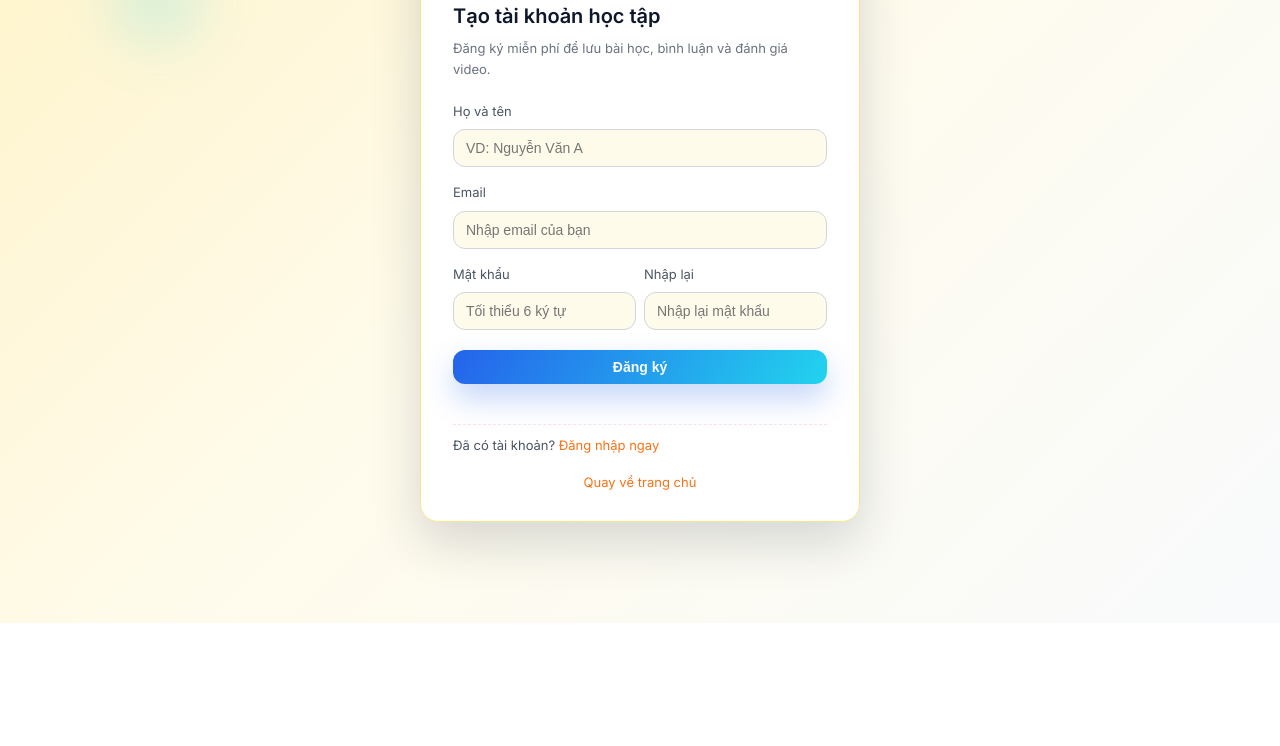
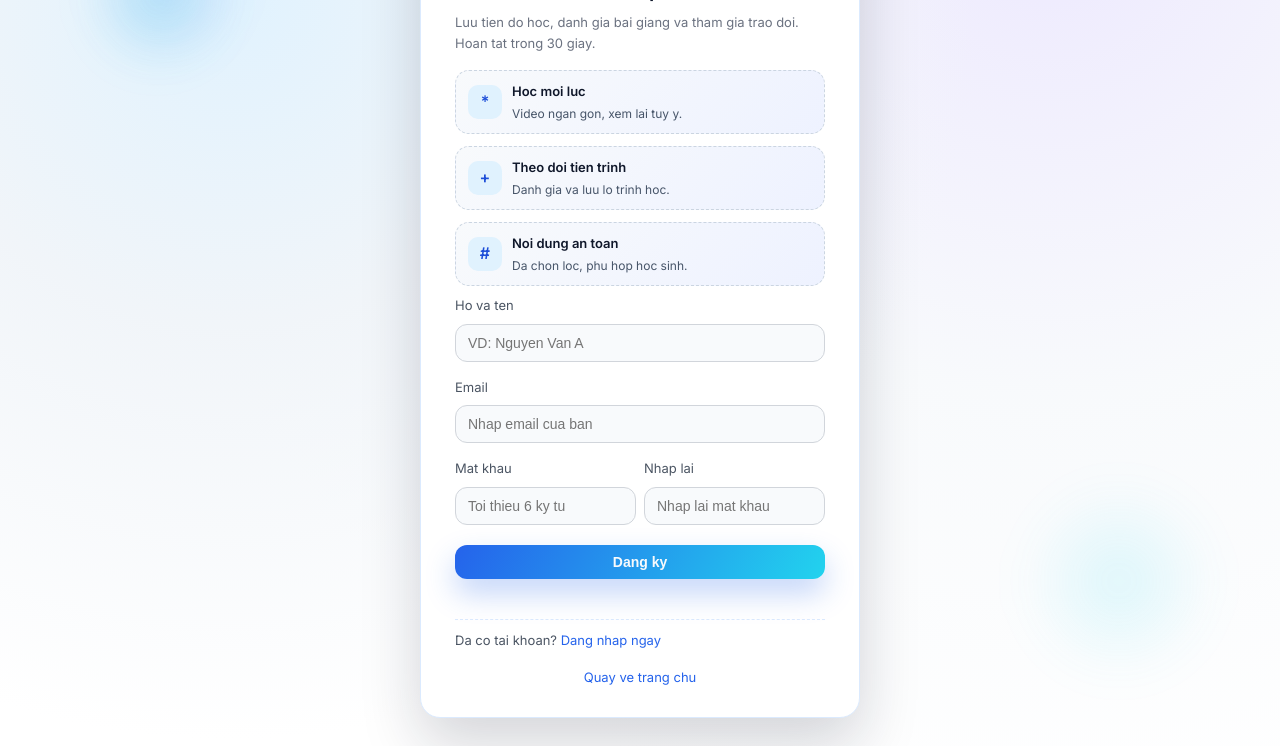
Before and after one commit to ThanhluanGif/WebsiteStudy, a website: page public/register.html in a window 1280 px wide. Shown: the part 177-923 px from the top of the page. Before the commit the page ends 800 px from the top, so only its background shows below. Drawn offline with Linux system fonts and the light colour scheme.

Commit message:
update register

```diff
--- a/public/register.html
+++ b/public/register.html
@@ -2,29 +2,62 @@
 <html lang="vi">
 <head>
   <meta charset="UTF-8" />
-  <title>Đăng ký - StudyVideo</title>
+  <title>Dang ky - StudyVideo</title>
   <link rel="stylesheet" href="style.css" />
   <style>
     body {
       margin: 0;
       font-family: "Inter", "Space Grotesk", system-ui, -apple-system, "Segoe UI", sans-serif;
-      background: linear-gradient(135deg, #fef3c7, #fffbeb 45%, #f8fafc);
+      background: radial-gradient(circle at 18% 18%, #e0f2fe 0, #f1f5f9 26%, transparent 58%),
+        radial-gradient(circle at 82% 10%, #ede9fe 0, #f8fafc 36%, #ffffff 70%);
     }
     .auth-shell {
       min-height: 100vh;
       display: flex;
       align-items: center;
       justify-content: center;
-      padding: 24px;
+      padding: 28px 18px;
+      position: relative;
+      overflow: hidden;
+    }
+    .auth-shell::before {
+      content: "";
+      position: absolute;
+      inset: 8% auto auto 6%;
+      width: 180px;
+      height: 180px;
+      background: radial-gradient(circle, #2563eb1f, transparent 65%);
+      filter: blur(18px);
+    }
+    .auth-shell::after {
+      content: "";
+      position: absolute;
+      inset: auto 4% 6% auto;
+      width: 220px;
+      height: 220px;
+      background: radial-gradient(circle, #22d3ee24, transparent 65%);
+      filter: blur(20px);
     }
     .auth-card {
       width: 100%;
       max-width: 440px;
       background: #ffffff;
-      border-radius: 18px;
-      padding: 28px 32px;
-      box-shadow: 0 20px 50px rgba(15, 23, 42, 0.16);
-      border: 1px solid #fde68a;
+      border-radius: 20px;
+      padding: 30px 34px;
+      box-shadow: 0 26px 60px rgba(15, 23, 42, 0.18);
+      border: 1px solid #dbeafe;
+      position: relative;
+      overflow: hidden;
+    }
+    .auth-card::after {
+      content: "";
+      position: absolute;
+      inset: -32% auto auto 62%;
+      width: 220px;
+      height: 220px;
+      background: radial-gradient(circle, #2563eb24, transparent 70%);
+      transform: rotate(-10deg);
+      pointer-events: none;
     }
     .auth-logo {
       font-weight: 700;
@@ -34,7 +67,7 @@
       font-family: "Space Grotesk", "Inter", sans-serif;
     }
     .auth-logo span {
-      color: #f97316;
+      color: #2563eb;
     }
     .auth-title {
       font-size: 20px;
@@ -44,7 +77,7 @@
     .auth-sub {
       font-size: 13px;
       color: #6b7280;
-      margin-bottom: 18px;
+      margin-bottom: 16px;
     }
     .auth-input {
       width: 100%;
@@ -54,12 +87,12 @@
       border: 1px solid #d1d5db;
       font-size: 14px;
       transition: border-color 0.15s, box-shadow 0.15s;
-      background: #fffbeb;
+      background: #f8fafc;
     }
     .auth-input:focus {
       outline: none;
-      border-color: #f97316;
-      box-shadow: 0 0 0 1px #f9731633;
+      border-color: #2563eb;
+      box-shadow: 0 0 0 1px #2563eb33;
       background: #ffffff;
     }
     .auth-msg {
@@ -68,17 +101,9 @@
       min-height: 18px;
       color: #6b7280;
     }
-    .auth-msg.error {
-      color: #dc2626;
-    }
-    .auth-msg.success {
-      color: #16a34a;
-    }
-    .btn-full {
-      width: 100%;
-      display: inline-block;
-      text-align: center;
-    }
+    .auth-msg.error { color: #dc2626; }
+    .auth-msg.success { color: #16a34a; }
+    .btn-full { width: 100%; text-align: center; }
     .row-2col {
       display: grid;
       grid-template-columns: repeat(2, minmax(0, 1fr));
@@ -90,78 +115,120 @@
       text-align: center;
       color: #6b7280;
     }
-    .back-home a {
-      color: #f97316;
-      text-decoration: none;
+    .back-home a { color: #2563eb; text-decoration: none; }
+    .back-home a:hover { text-decoration: underline; }
+    .pill {
+      display: inline-flex;
+      align-items: center;
+      gap: 6px;
+      padding: 6px 12px;
+      border-radius: 999px;
+      font-size: 12px;
+      background: #e0f2fe;
+      color: #1d4ed8;
+      font-weight: 600;
+      margin-bottom: 10px;
     }
-    .back-home a:hover {
-      text-decoration: underline;
+    .benefits {
+      display: grid;
+      grid-template-columns: repeat(auto-fit, minmax(200px, 1fr));
+      gap: 12px;
+      margin: 12px 0 6px;
     }
+    .benefit-item {
+      display: grid;
+      grid-template-columns: auto 1fr;
+      gap: 10px;
+      align-items: center;
+      background: linear-gradient(135deg, #f8fafc, #eef2ff);
+      border: 1px dashed #cbd5e1;
+      border-radius: 14px;
+      padding: 10px 12px;
+      font-size: 12px;
+      color: #0f172a;
+    }
+    .benefit-icon {
+      width: 34px;
+      height: 34px;
+      border-radius: 10px;
+      background: #e0f2fe;
+      color: #1d4ed8;
+      display: inline-flex;
+      align-items: center;
+      justify-content: center;
+      font-size: 16px;
+      font-weight: 700;
+    }
+    .benefit-text strong { display: block; font-size: 13px; color: #0f172a; }
+    .benefit-text span { display: block; color: #475569; margin-top: 2px; }
   </style>
 </head>
 <body>
   <div class="auth-shell">
     <div class="auth-card">
-      <div class="auth-logo">Study<span>Video</span></div>
-      <h1 class="auth-title">Tạo tài khoản học tập</h1>
+            <div class="auth-logo">Study<span>Video</span></div>
+      <span class="pill">Tai khoan mien phi - Mo toan bo thu vien demo</span>
+      <h1 class="auth-title">Tao tai khoan hoc tap</h1>
       <p class="auth-sub">
-        Đăng ký miễn phí để lưu bài học, bình luận và đánh giá video.
+        Luu tien do hoc, danh gia bai giang va tham gia trao doi. Hoan tat trong 30 giay.
       </p>
 
+      <div class="benefits">
+        <div class="benefit-item">
+          <div class="benefit-icon">*</div>
+          <div class="benefit-text">
+            <strong>Hoc moi luc</strong>
+            <span>Video ngan gon, xem lai tuy y.</span>
+          </div>
+        </div>
+        <div class="benefit-item">
+          <div class="benefit-icon">+</div>
+          <div class="benefit-text">
+            <strong>Theo doi tien trinh</strong>
+            <span>Danh gia va luu lo trinh hoc.</span>
+          </div>
+        </div>
+        <div class="benefit-item">
+          <div class="benefit-icon">#</div>
+          <div class="benefit-text">
+            <strong>Noi dung an toan</strong>
+            <span>Da chon loc, phu hop hoc sinh.</span>
+          </div>
+        </div>
+      </div>
+
       <form id="register-form">
-        <label style="font-size:13px;color:#4b5563;">Họ và tên</label>
-        <input
-          type="text"
-          id="reg-name"
-          class="auth-input"
-          placeholder="VD: Nguyễn Văn A"
-        />
+        <label style="font-size:13px;color:#4b5563;">Ho va ten</label>
+        <input type="text" id="reg-name" class="auth-input" placeholder="VD: Nguyen Van A" />
 
         <label style="font-size:13px;color:#4b5563;">Email</label>
-        <input
-          type="email"
-          id="reg-email"
-          class="auth-input"
-          placeholder="Nhập email của bạn"
-        />
+        <input type="email" id="reg-email" class="auth-input" placeholder="Nhap email cua ban" />
 
         <div class="row-2col">
           <div>
-            <label style="font-size:13px;color:#4b5563;">Mật khẩu</label>
-            <input
-              type="password"
-              id="reg-password"
-              class="auth-input"
-              placeholder="Tối thiểu 6 ký tự"
-            />
+            <label style="font-size:13px;color:#4b5563;">Mat khau</label>
+            <input type="password" id="reg-password" class="auth-input" placeholder="Toi thieu 6 ky tu" />
           </div>
           <div>
-            <label style="font-size:13px;color:#4b5563;">Nhập lại</label>
-            <input
-              type="password"
-              id="reg-password2"
-              class="auth-input"
-              placeholder="Nhập lại mật khẩu"
-            />
+            <label style="font-size:13px;color:#4b5563;">Nhap lai</label>
+            <input type="password" id="reg-password2" class="auth-input" placeholder="Nhap lai mat khau" />
           </div>
         </div>
 
-        <button type="submit" class="btn btn-primary btn-full" style="margin-top:8px;">
-          Đăng ký
-        </button>
+        <button type="submit" class="btn btn-primary btn-full" style="margin-top:8px;">Dang ky</button>
       </form>
 
       <p id="register-msg" class="auth-msg"></p>
 
-      <div style="border-top:1px dashed #fee2e2;margin:14px 0 10px;"></div>
+      <div style="border-top:1px dashed #dbeafe;margin:14px 0 10px;"></div>
 
       <p style="font-size:13px;color:#4b5563;">
-        Đã có tài khoản?
-        <a href="login.html" style="color:#f97316;text-decoration:none;">Đăng nhập ngay</a>
+        Da co tai khoan?
+        <a href="login.html" style="color:#2563eb;text-decoration:none;">Dang nhap ngay</a>
       </p>
 
       <div class="back-home">
-        <a href="index.html">Quay về trang chủ</a>
+        <a href="index.html">Quay ve trang chu</a>
       </div>
     </div>
   </div>
@@ -194,15 +261,15 @@
       const password2 = document.getElementById("reg-password2").value.trim();
 
       if (!name || !email || !password || !password2) {
-        setRegMsg("Vui lòng nhập đầy đủ Họ tên, Email và Mật khẩu.", "error");
+        setRegMsg("Vui long nhap day du Ho ten, Email va Mat khau.", "error");
         return;
       }
       if (password.length < 6) {
-        setRegMsg("Mật khẩu cần tối thiểu 6 ký tự.", "error");
+        setRegMsg("Mat khau can toi thieu 6 ky tu.", "error");
         return;
       }
       if (password !== password2) {
-        setRegMsg("Mật khẩu nhập lại không khớp.", "error");
+        setRegMsg("Mat khau nhap lai khong khop.", "error");
         return;
       }
 
@@ -216,9 +283,9 @@
         const data = await res.json();
 
         if (!res.ok) {
-          setRegMsg(data.message || "Đăng ký thất bại.", "error");
+          setRegMsg(data.message || "Dang ky that bai.", "error");
         } else {
-          setRegMsg("Đăng ký thành công! Đang chuyển sang trang đăng nhập...", "success");
+          setRegMsg("Dang ky thanh cong! Dang chuyen sang trang dang nhap...", "success");
           regForm.reset();
           setTimeout(() => {
             window.location.href = "login.html";
@@ -226,7 +293,7 @@
         }
       } catch (err) {
         console.error(err);
-        setRegMsg("Lỗi kết nối tới server.", "error");
+        setRegMsg("Loi ket noi toi server.", "error");
       }
     });
   </script>
```
